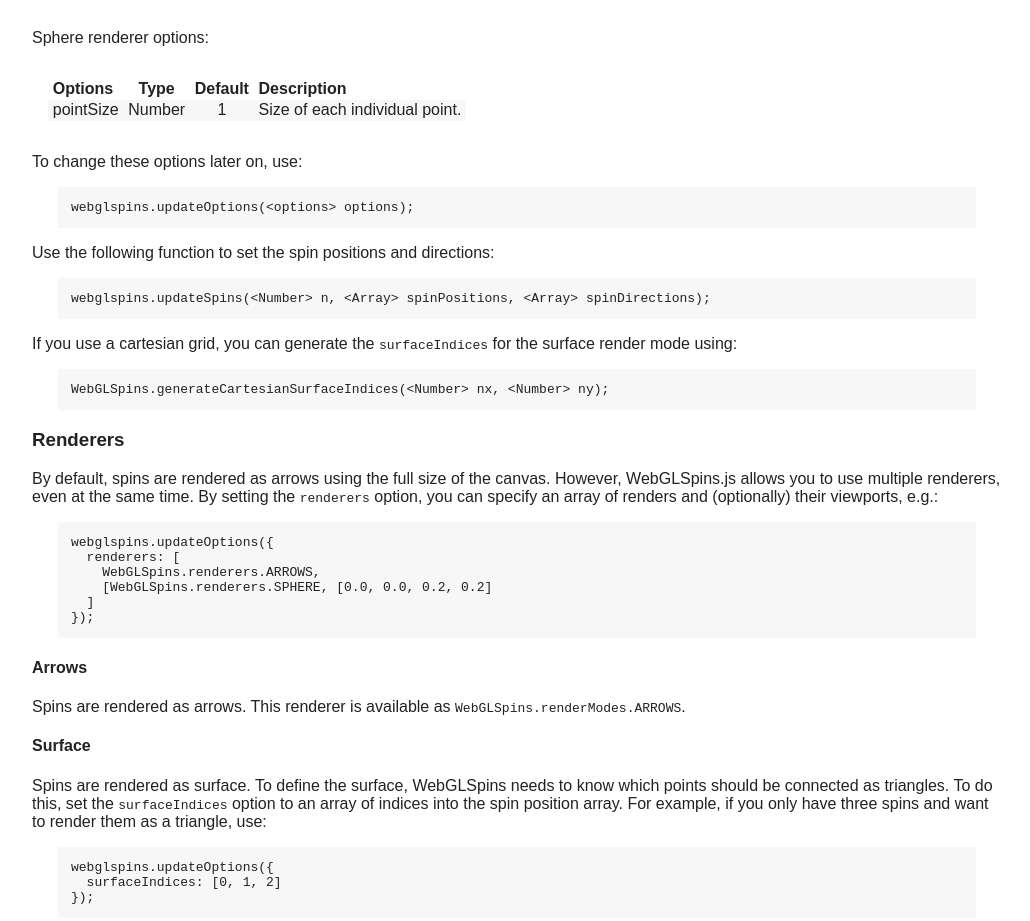
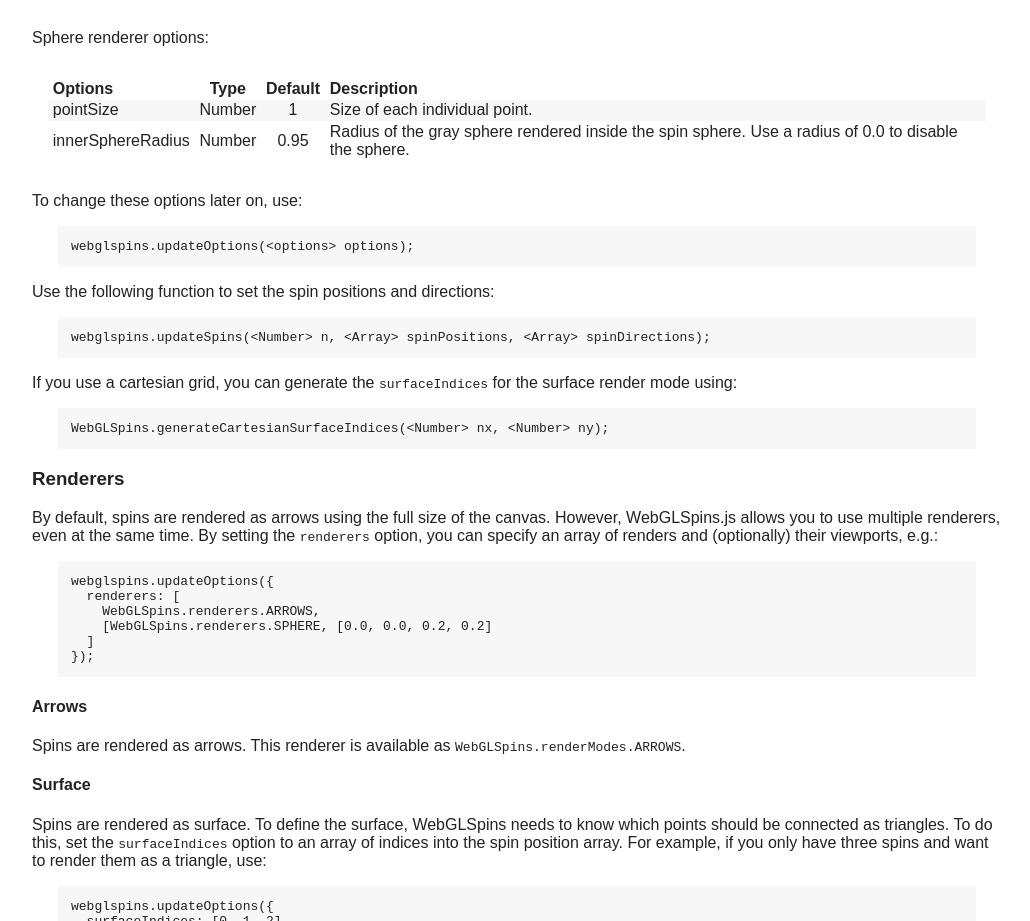
Before and after one commit to FlorianRhiem/WebGLSpins.js, a plain HTML site: page index.html in a window 1280 px wide. Shown: the part 1304-2225 px from the top of the page, without its empty margins (123-1153 px from the left). Drawn offline with Linux system fonts and the light colour scheme.

Commit message:
Updated index.html.

```diff
--- a/index.html
+++ b/index.html
@@ -209,6 +209,12 @@ code > span.in { color: #60a0b0; font-weight: bold; font-style: italic; } /* Inf
 <td align="center">1</td>
 <td align="left">Size of each individual point.</td>
 </tr>
+<tr class="even">
+<td align="left">innerSphereRadius</td>
+<td align="center">Number</td>
+<td align="center">0.95</td>
+<td align="left">Radius of the gray sphere rendered inside the spin sphere. Use a radius of 0.0 to disable the sphere.</td>
+</tr>
 </tbody>
 </table>
 <p>To change these options later on, use:</p>
```
